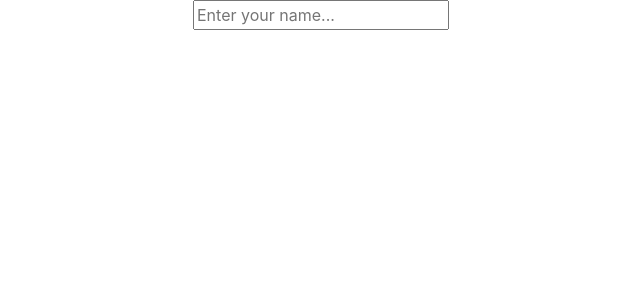
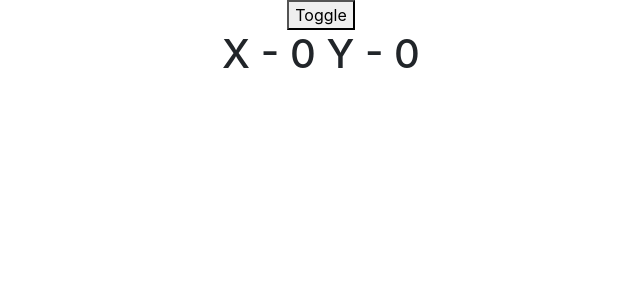
Before and after one commit to Shorojit1997/ReactJs, a React (Create React App) app: page / in a window 1280 px wide. Shown: the top 300 px of the page, without its empty margins (319-959 px from the left). Built offline with nearby package versions, Linux system fonts and the light colour scheme.

Commit message:
Learn useEfect

```diff
--- a/src/App.js
+++ b/src/App.js
@@ -3,12 +3,14 @@ import './App.css';
 import HookArray from './HookComponents/HookArray';
 import ContactMake from './HookComponents/ContactMake';
 import FormCreate from './mycomponents/FormCreate.js';
+import UseEffect from './HookComponents/UseEffect';
+import MouseHover from './HookComponents/MouseHover';
 
 
 function App() {
   return (
     <div className="App">
-      <ContactMake/>
+      <MouseHover/>
 
     </div>
   );
--- a/src/HookComponents/ContactMake.js
+++ b/src/HookComponents/ContactMake.js
@@ -6,18 +6,24 @@ class ContactMake extends Component {
         this.state = {
             name: "",
         }
+        this.ob=null;
+
+    }
+    SetState=(e)=>{
+
 
     }
 
     render() {
 
-        const value=this.state.name;
+        const element=this.state.name;
         return (
+
             <div>
                 <form>
-                    <input onChange={(e)=>this.setState({name:e.target.value})} type="text" placeholder="Enter your name..." /><br></br>
+                    <input onChange={this.SetState} type="text" placeholder="Enter your name..." /><br></br>
                 </form>
-                <h1>{value}</h1>
+
 
             </div>
         );
--- a/src/HookComponents/HookArray.js
+++ b/src/HookComponents/HookArray.js
@@ -2,21 +2,27 @@
 import React,{useState} from 'react';
 
 const HookArray = () => {
-    const [contact,setContact]=useState([])
-    const submitHandeler=(e)=>{
+    const [contact,setContact]=useState([]);
+    const [entry,setEntry]=useState(null);
+    const submitHandeler=()=>{
         setContact([...contact,{
             id:contact.length,
-            name:e.target.value,
-
+            name:entry
         }])
 
+    }
+    const onSet=(e)=>{
+
+        setEntry(e.target.value);
     }
     return (
         <div>
             <form>
-                <input name="name" type="text" placeholder="Enter your name..."/><br></br>
-                <input onClick={submitHandeler} type="submit" value="Added Contact"></input><br></br>
+                <input onChange={onSet} name="name" type="text" placeholder="Enter your name..."/><br></br>
+
             </form>
+            <button onClick={submitHandeler} >Added Contact</button><br></br>
+
             <ul>
                 {
                     contact.map(list=>{
--- /dev/null
+++ b/src/HookComponents/MouseHover.js
@@ -0,0 +1,20 @@
+import React, { useState } from 'react';
+import UseEffect from './UseEffect';
+
+const MouseHover = () => {
+    const[on,setOn]=useState(true);
+    const updateToggle=()=>
+    {
+        setOn(!on)
+    }
+    return (
+        <div>
+
+            <button onClick={updateToggle}>Toggle</button>
+            {on && <UseEffect/>}
+
+        </div>
+    );
+};
+
+export default MouseHover;
--- /dev/null
+++ b/src/HookComponents/UseEffect.js
@@ -0,0 +1,28 @@
+import React,{useState,useEffect} from 'react';
+
+const UseEffect = () => {
+    const [x,setX]=useState(0);
+    const[y,setY]=useState(0)
+    const LogMouseMove=(e)=>{
+
+        setX(e.clientX)
+        setY(e.clientY)
+
+    }
+
+    useEffect( ()=>{
+        console.log("run effect")
+        window.addEventListener('mousemove',LogMouseMove)
+        return()=>{
+            window.removeEventListener('mousemove',LogMouseMove)
+        }
+    },[]);
+    return (
+        <div>
+            <h1>X - {x} Y - {y}</h1>
+
+        </div>
+    );
+};
+
+export default UseEffect;
```
